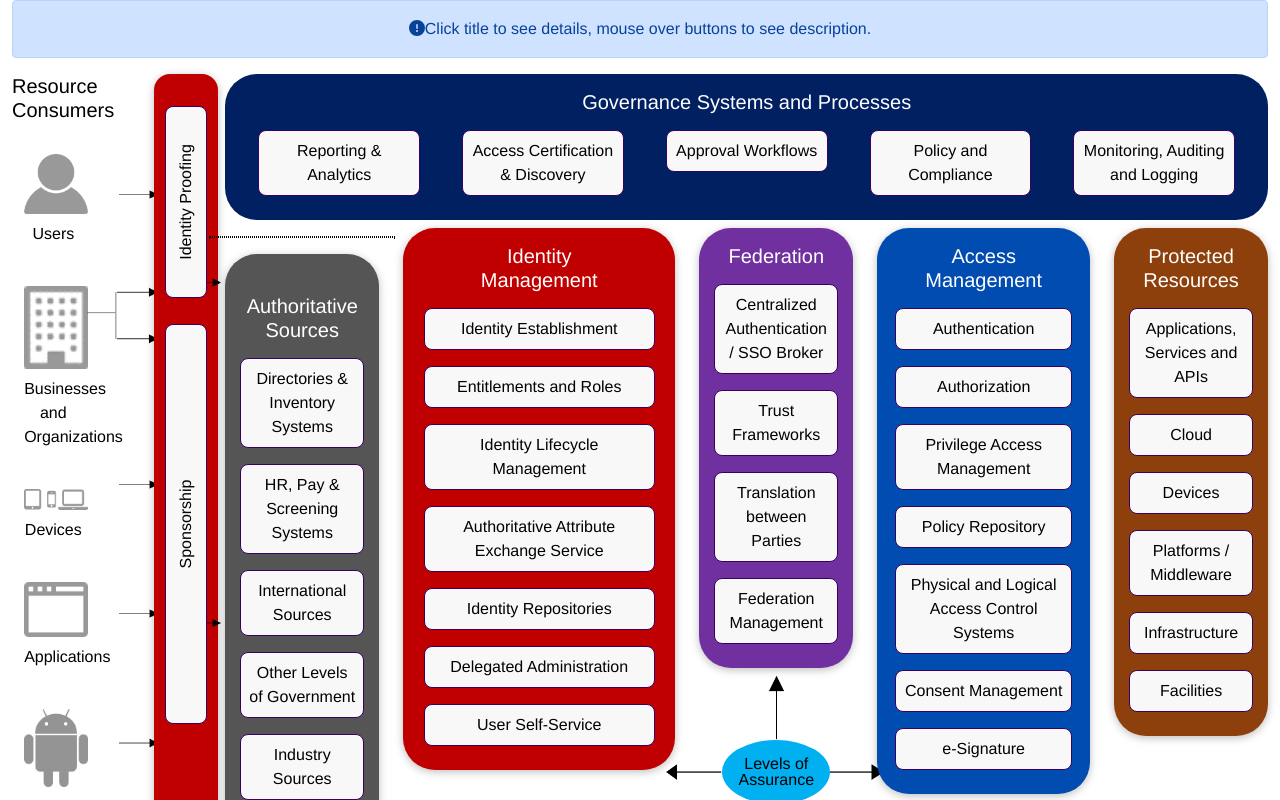
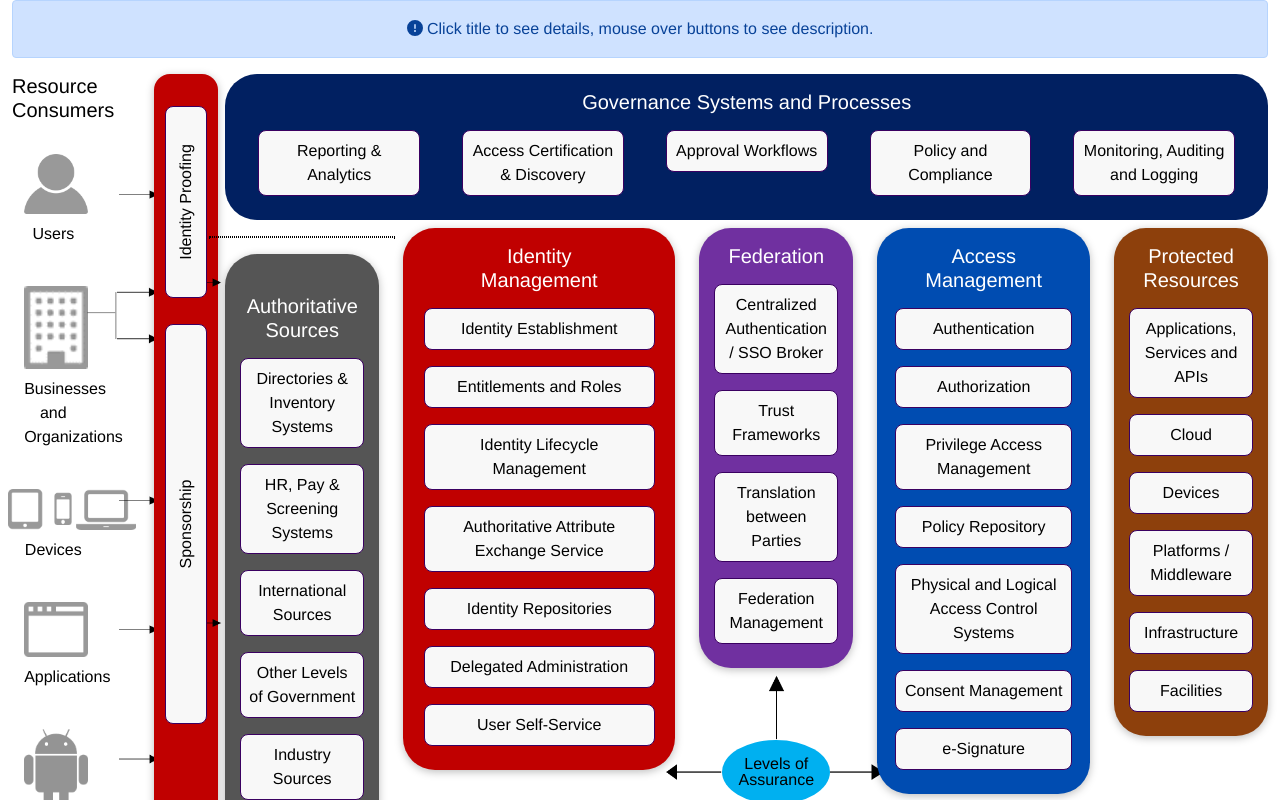
Before and after one commit to canada-ca/gc-icam_gija-gc, a Vue app: page / in a window 1280 px wide. Shown: the top 800 px of the page. Built offline with nearby package versions, Linux system fonts and the light colour scheme.

Commit message:
modify devices icon

```diff
--- a/src/components/Home.vue
+++ b/src/components/Home.vue
@@ -1,6 +1,6 @@
 <template>
 <div class="container-fluid">
-  <div class="alert alert-primary" role="alert"><fa icon="circle-exclamation"></fa>Click title to see details, mouse over buttons to see description.</div>
+  <div class="alert alert-primary" role="alert"><fa icon="circle-exclamation"></fa> Click title to see details, mouse over buttons to see description.</div>
   <div class="row">
     <div class="col-2">
       <div class="row">
@@ -10,7 +10,7 @@
         <div class="col-2">
           <img src="/assets/arrowSmall.png" alt="Arrow" style="margin-top:7rem;width: 3rem;" />
           <img src="/assets/arrowCross.png" alt="Arrow" style="margin-top:5rem;margin-left:-2rem;width: 5rem;" />
-          <img src="/assets/arrowSmall.png" alt="Arrow" style="margin-top:8rem;width: 3rem;" />
+          <img src="/assets/arrowSmall.png" alt="Arrow" style="margin-top:9rem;width: 3rem;" />
           <img src="/assets/arrowSmall.png" alt="Arrow" style="margin-top:7rem;width: 3rem;" />
           <img src="/assets/arrowSmall.png" alt="Arrow" style="margin-top:7rem;width: 3rem;" />
         </div>
--- a/src/components/IdentityManagementCard.vue
+++ b/src/components/IdentityManagementCard.vue
@@ -1,6 +1,6 @@
 <template>
   <base-card class="identity">
-    <card-title>Identity <br>Management</card-title>
+    <card-title><a href="/identity-management">Identity <br>Management</a></card-title>
     <popover-button v-for="identityManagement in identityManagements" :description="identityManagement.description" :title="identityManagement.title" :key="identityManagement.id">
       {{identityManagement.title}}
     </popover-button>
--- a/src/components/ResourceConsumersCard.vue
+++ b/src/components/ResourceConsumersCard.vue
@@ -2,7 +2,7 @@
   <div class="resourceConsumers">
     <h5>Resource <br>Consumers</h5>
     <popover-button v-for="resourceConsumer in resourceConsumers" :description="resourceConsumer.description" :title="resourceConsumer.title" :key="resourceConsumer.id">
-      <icon-button :srcUrl="resourceConsumer.iconImg" :srcAlt="resourceConsumer.iconAlt" />
+      <icon-button :srcUrl="resourceConsumer.iconImg" :srcAlt="resourceConsumer.iconAlt" :class="resourceConsumer.id==='devices' ? 'wider' : '' " />
       {{resourceConsumer.title}}
     </popover-button>
   </div>
@@ -56,6 +56,14 @@ export default {
         },
       ]
     }
+  },
+  computed:{
+    makeWider(id){
+      if(id==='devices'){
+        return 'wider';
+      }
+      return '';
+    }
   }
 }
 </script>
@@ -71,4 +79,8 @@ button{
   border:none;
   background-color: #fff;
 }
+.wider{
+  width: 8rem;
+  margin-left: -1rem;
+}
 </style>
--- a/src/components/UI/BaseCardTitle.vue
+++ b/src/components/UI/BaseCardTitle.vue
@@ -1,13 +1,11 @@
 <template>
   <h5>
-    <a href="#">
-      <slot></slot>
-    </a>
+    <slot></slot>
   </h5>
 </template>
 
-<style scoped>
-h5 a{
+<style>
+h5, h5 a{
   color:white;
   text-decoration:none;
 }
```
